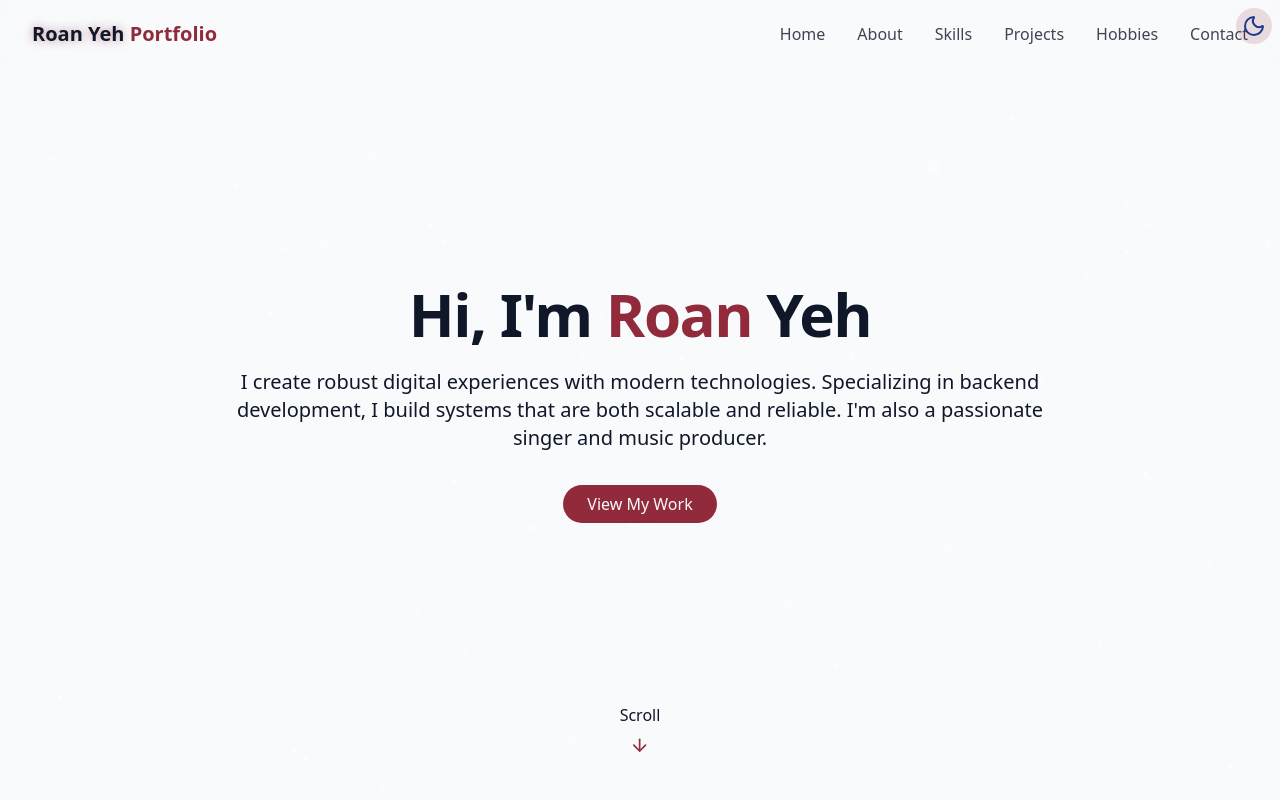
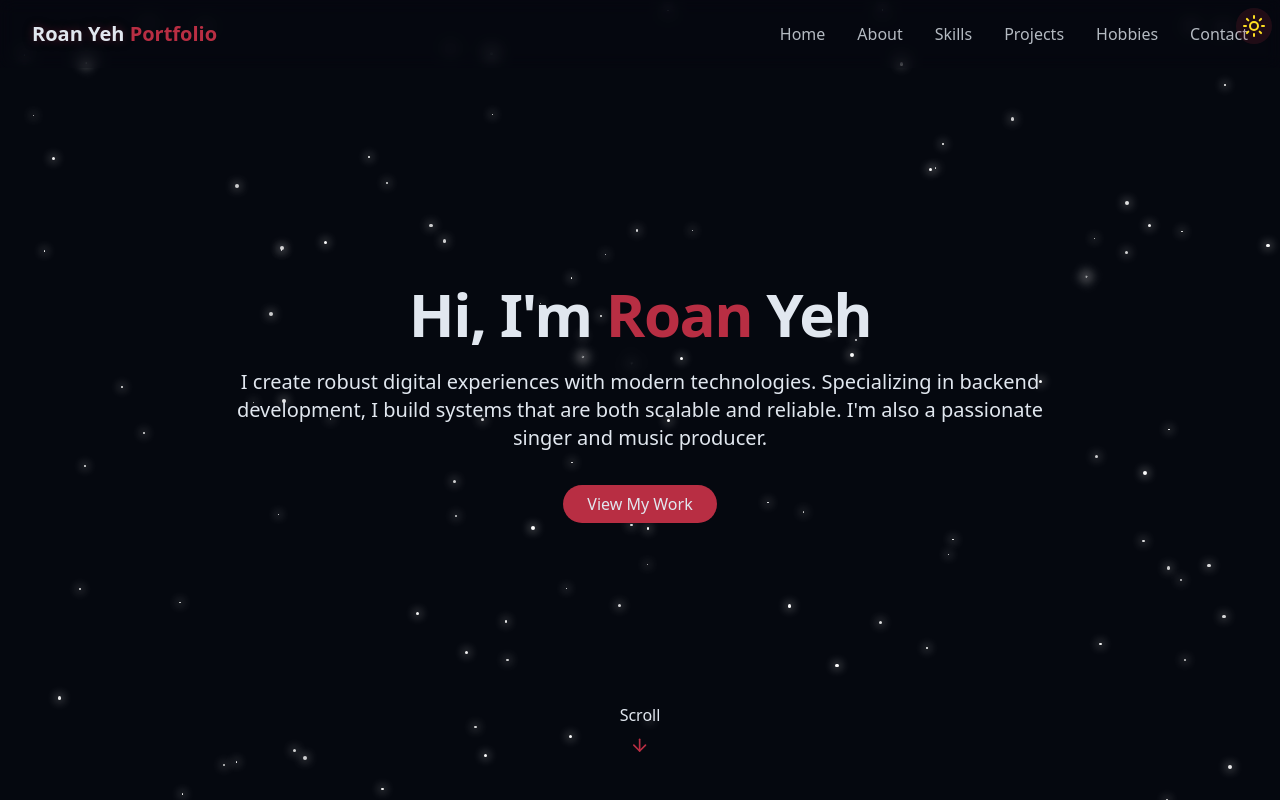
Before and after one commit to roanye/portfolio_website, a React (Vite) app: page / in a window 1280 px wide. Shown: the top 800 px of the page. Built offline with nearby package versions, Linux system fonts and the light colour scheme.

Commit message:
Set dark theme as default on first visit

```diff
--- a/src/components/AboutSection.jsx
+++ b/src/components/AboutSection.jsx
@@ -7,7 +7,7 @@ export const AboutSection = () => {
         useEffect(() => {
   const updateTheme = () => {
     const storedTheme = localStorage.getItem("theme");
-    setIsDarkMode(storedTheme === "dark");
+    setIsDarkMode(storedTheme !== "light");
   };
 
   // Run immediately on mount
--- a/src/components/ThemeToggle.jsx
+++ b/src/components/ThemeToggle.jsx
@@ -7,12 +7,12 @@ export const ThemeToggle = () => {
 
     useEffect(() => {
         const storedTheme = localStorage.getItem("theme");
-        if (storedTheme == "dark") {
+        if (storedTheme == "light") {
+            setIsDarkMode(false);
+            document.documentElement.classList.remove("dark");
+        } else {
             setIsDarkMode(true);
             document.documentElement.classList.add("dark");
-        } else {
-            setIsDarkMode(false);
-            document.documentElement.classList.remove("dark");
         }
     }, []);
 
```
